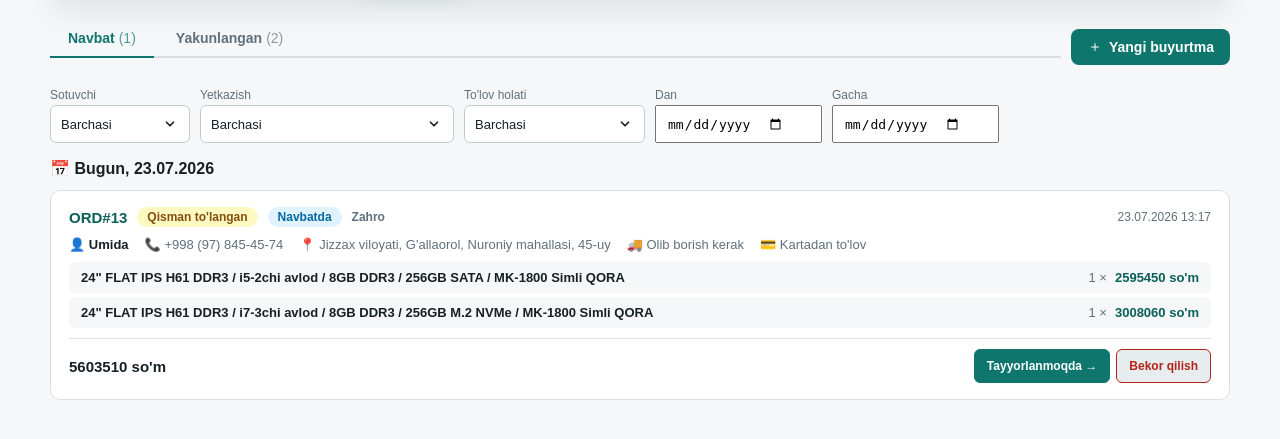
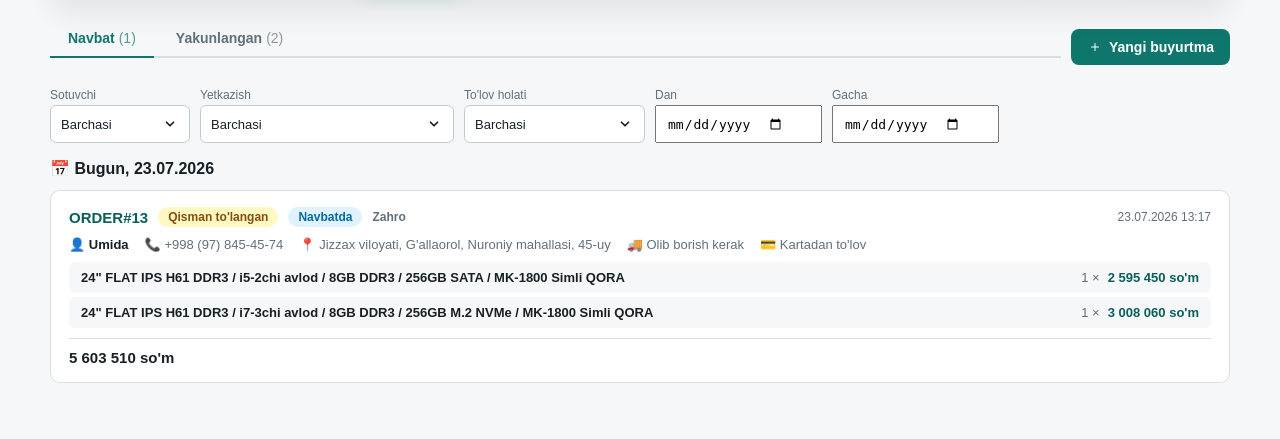
Before and after one commit to shahbozshirinboyev/calculator.teratech.uz, a Django app: page /orders/ in a window 1280 px wide. Shown: the part 96-535 px from the top of the page. Run offline with Django 5.2, Linux system fonts and the light colour scheme; a user stored in the database is signed in; data comes from the database, SQL or seed files in the repository; both versions use the stored data as it was after the commit.

Commit message:
order id name is changed

```diff
--- a/orders/models.py
+++ b/orders/models.py
@@ -134,8 +134,15 @@ class Order(models.Model):
         verbose_name = "Buyurtma"
         verbose_name_plural = "Buyurtmalar"
 
+    @property
+    def display_order_number(self):
+        raw_number = self.order_number or f"ORDER#{self.pk}"
+        if raw_number.startswith("ORD#"):
+            return raw_number.replace("ORD#", "ORDER#", 1)
+        return raw_number
+
     def __str__(self):
-        return self.order_number or f"ORD#{self.pk}"
+        return self.display_order_number
 
     @classmethod
     def production_status_flow(cls, delivery_type):
--- a/orders/templates/orders/_order_card.html
+++ b/orders/templates/orders/_order_card.html
@@ -1,7 +1,7 @@
 {% load order_tags %}
 <div class="order-card" id="order-{{ order.pk }}" data-href="{% url 'orders:detail' order.pk %}">
   <div class="order-card-header">
-    <a href="{% url 'orders:detail' order.pk %}" class="order-number">{{ order.order_number }}</a>
+    <a href="{% url 'orders:detail' order.pk %}" class="order-number">{{ order.display_order_number }}</a>
     <span class="badge {{ order.payment_status|payment_badge }}">
       {{ order.get_payment_status_display }}
     </span>
@@ -29,7 +29,7 @@
       <div class="order-item-row">
         <span class="item-label">{{ item.config_label }}</span>
         <span class="item-qty">{{ item.quantity }} ×</span>
-        <span style="font-weight:700;color:var(--accent-dark);">{% if item.unit_price_uzs %}{{ item.unit_price_uzs|floatformat:0 }}{% else %}{% widthratio item.unit_price_usd 1 usd_rate %}{% endif %} so'm</span>
+        <span style="font-weight:700;color:var(--accent-dark);">{% if item.unit_price_uzs %}{{ item.unit_price_uzs|format_uzs }}{% else %}{% widthratio item.unit_price_usd 1 usd_rate %}{% endif %} so'm</span>
       </div>
     {% endfor %}
   </div>
@@ -40,24 +40,7 @@
 
   <div class="order-footer">
     <div>
-      <div class="order-total">{{ order.total_price_uzs|floatformat:0 }} so'm</div>
+      <div class="order-total">{{ order.total_price_uzs|format_uzs }} so'm</div>
     </div>
-
-    {% if show_status_btns %}
-      <div class="status-btns">
-        {% with next=order.production_status|next_status_for:order.delivery_type %}
-          {% if next %}
-            <button class="status-btn next-step" onclick="updateStatus({{ order.pk }}, '{{ next }}')">
-              {{ next|status_label:order.delivery_type }} →
-            </button>
-          {% endif %}
-        {% endwith %}
-        {% if order.production_status != 'CANCELLED' %}
-          <button class="status-btn cancel-btn" onclick="updateStatus({{ order.pk }}, 'CANCELLED')">
-            Bekor qilish
-          </button>
-        {% endif %}
-      </div>
-    {% endif %}
   </div>
 </div>
--- a/orders/templates/orders/order_detail.html
+++ b/orders/templates/orders/order_detail.html
@@ -1,6 +1,6 @@
 {% extends "base.html" %}
 {% load order_tags %}
-{% block title %}{{ order.order_number }} — Buyurtma{% endblock %}
+{% block title %}{{ order.display_order_number }} — Buyurtma{% endblock %}
 
 {% block extra_css %}
 .detail-layout {
@@ -166,7 +166,7 @@
   <!-- Header -->
   <div style="display:flex;align-items:center;flex-wrap:wrap;gap:10px;margin-bottom:16px;">
     <a href="{% url 'orders:list' %}" style="color:var(--muted);text-decoration:none;font-size:14px;">← Navbat</a>
-    <h2 style="margin:0;font-size:22px;">{{ order.order_number }}</h2>
+    <h2 style="margin:0;font-size:22px;">{{ order.display_order_number }}</h2>
     <span class="badge {{ order.payment_status|payment_badge }}">{{ order.get_payment_status_display }}</span>
     <span class="badge {{ order.production_status|status_badge }}">{{ order.production_status|status_label:order.delivery_type }}</span>
     <span style="font-size:13px;color:var(--muted);margin-left:auto;">
--- a/orders/views.py
+++ b/orders/views.py
@@ -266,7 +266,7 @@ def order_create(request):
                 return JsonResponse({
                     "ok": True,
                     "order_id": order.pk,
-                    "order_number": order.order_number,
+                    "order_number": order.display_order_number,
                     "redirect": f"/orders/{order.pk}/",
                 })
             return redirect("orders:detail", pk=order.pk)
@@ -597,7 +597,7 @@ def _save_order(request, instance=None):
     order.save()
 
     if not order.order_number:
-        order.order_number = f"ORD#{order.pk}"
+        order.order_number = f"ORDER#{order.pk}"
         order.save(update_fields=["order_number"])
 
     # Replace items
```
Also changed, not shown: db.sqlite3.
